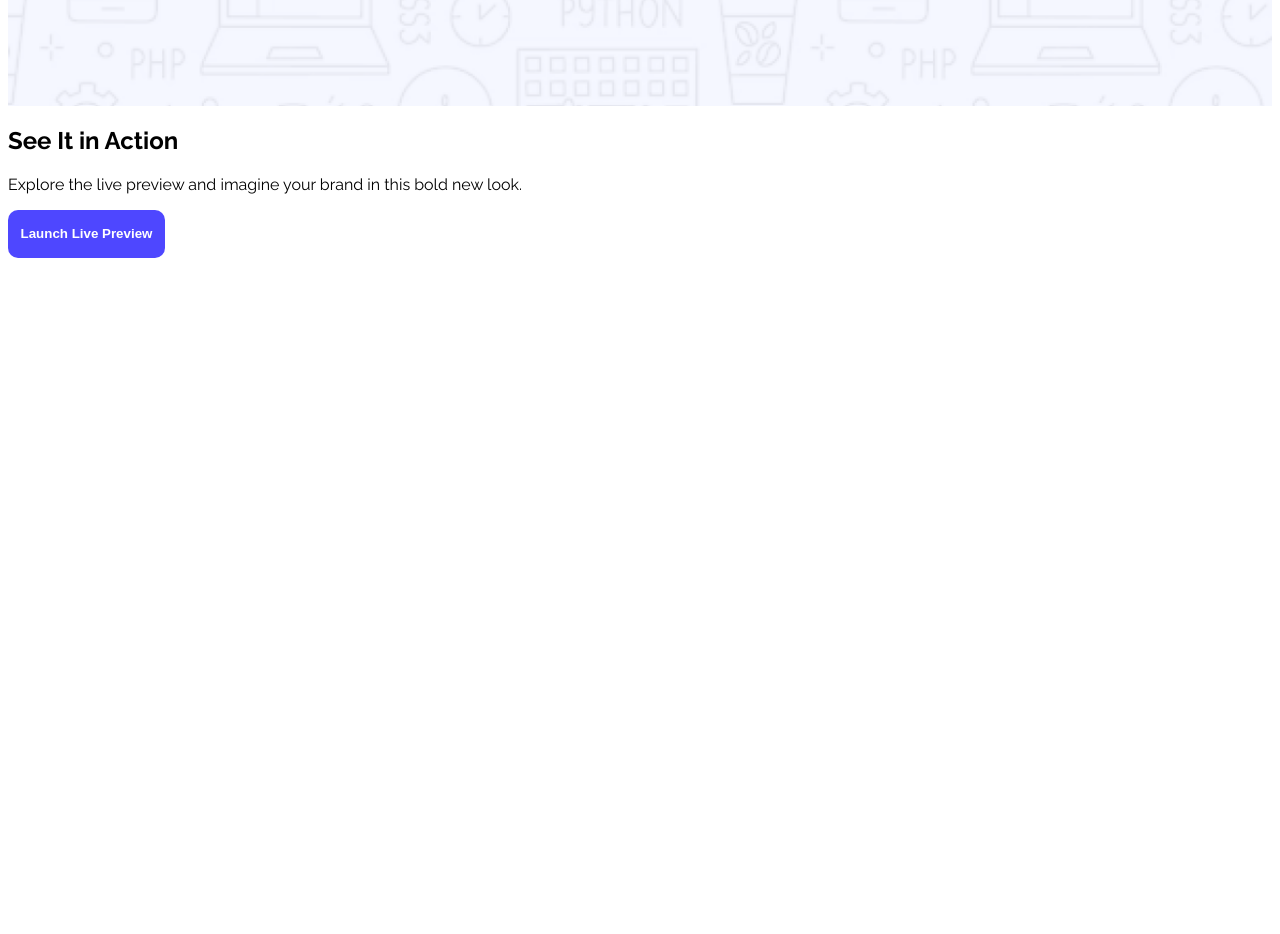
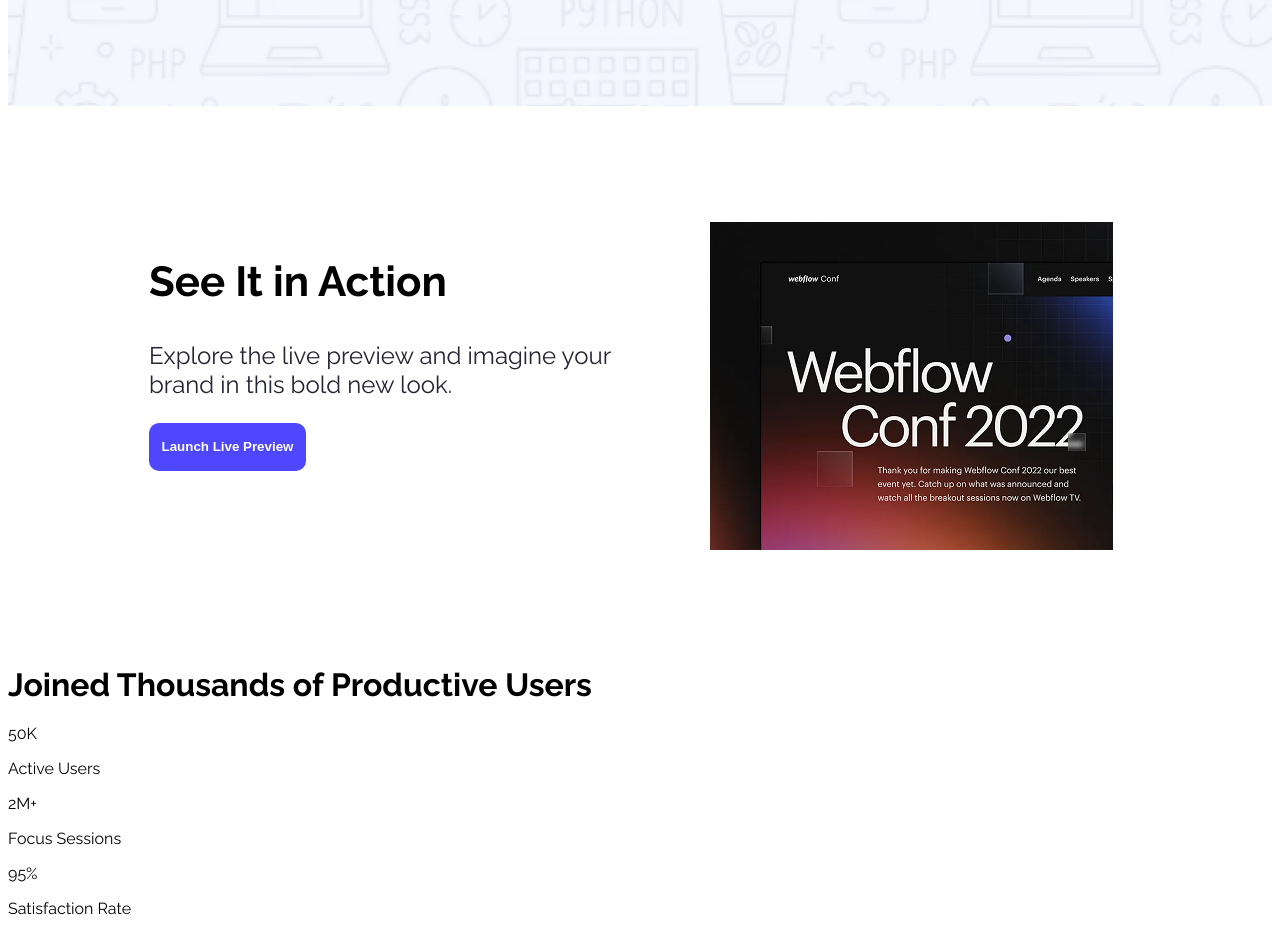
Before and after one commit to Farjana02mim/Fiest-Assignment, a plain HTML site: page index.html in a window 1280 px wide. Shown: the part 600-1534 px from the top of the page. Before the commit the page ends 885 px from the top, so only its background shows below. Drawn offline with Linux system fonts and the light colour scheme.

Commit message:
completed some task

```diff
--- a/index.html
+++ b/index.html
@@ -26,12 +26,31 @@
     </header>
     <main class="raleway-normal">
         <div class="main-section">
-            <div class="">
+            <div class="action">
                 <h2>See It in Action</h2>
                 <p>Explore the live preview and imagine your brand in this bold new look.</p>
                 <button style="width: 157px;" class="sign-up">Launch Live Preview</button>
+
             </div>
-            <img src="../First-Assignment/Assets/wc-mini.png" alt="">
+            <div class="img-container">
+                <img src="wc-mini.png" alt="">
+            </div>
+        </div>
+
+        <div class="product-users">
+            <h1 class="product-title">Joined Thousands of Productive Users</h1>
+            <div class="product-user">
+                <h class="users-number">50K</h>
+                <p class="description">Active Users</p>
+            </div>
+            <div class="product-user">
+                <h class="users-number">2M+</h>
+                <p class="description">Focus Sessions</p>
+            </div>
+            <div class="product-user">
+                <h class="users-number">95%</h>
+                <p class="description">Satisfaction Rate</p>
+            </div>
         </div>
     </main>
     <footer>
--- a/styles/style.css
+++ b/styles/style.css
@@ -59,4 +59,30 @@
     text-align: center;
 }
 
-/*  */
+/* main section */
+.main-section{
+    display: flex;
+    margin: 116px 159px 116px 141px;
+    justify-content: space-between;
+}
+.action{
+    height: 203px;
+    width: 517px;
+}
+
+.action h2{
+    height: 49px;
+    width: 517px;
+    font-size: 42px;
+    font-weight: bold;
+}
+.action p{
+    font-size: 24px;
+    color: #252432;
+}
+
+.img-container{
+    width: 403px;
+    height: 328px;
+   border-radius: 48px;
+}
```
Also changed, not shown: wc-mini.png (renamed from Assets/wc-mini.png).
